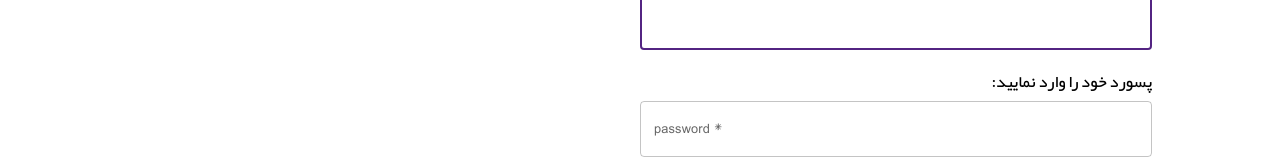
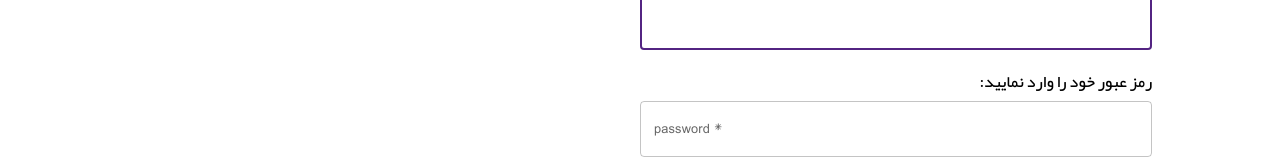
Before and after one commit to greendream21/Pet-shop, a React (Create React App) app: page /register in a window 1280 px wide. Shown: the part 222-381 px from the top of the page. Built offline with nearby package versions, Linux system fonts and the light colour scheme; what miragejs would draw is missing.

Commit message:
Changed password's label

```diff
--- a/src/pages/Register/Form/Form.tsx
+++ b/src/pages/Register/Form/Form.tsx
@@ -49,7 +49,7 @@ function Form(props: IProps) {
           </Box>
           <TextField autoComplete="off" error={emailError} helperText={emailErrorMessage} onChange={(e) => dispatch(setEmailValue(e.target.value))} autoFocus sx={inputStyle} type="email" color="secondary" required id="email" label="email" variant="outlined" />
           <Box component="label" htmlFor="password" sx={{ direction: "rtl", fontSize: "0.875rem", cursor: "pointer" }}>
-            پسورد خود را وارد نمایید:
+            رمز عبور خود را وارد نمایید:
           </Box>
           <TextField error={passwordError} helperText={passwordErrorMessage} onChange={(e) => dispatch(setPasswordValue(e.target.value))} sx={inputStyle} type="password" color="secondary" required id="password" label="password" variant="outlined" />
           <Button onClick={(e: any) => handleSubmit(e)} type="submit" sx={{ p: "0.5rem", width: { lg: "25%", md: "25%", xs: "37%" }, alignSelf: "flex-end" }} variant="contained" color="secondary">
```
